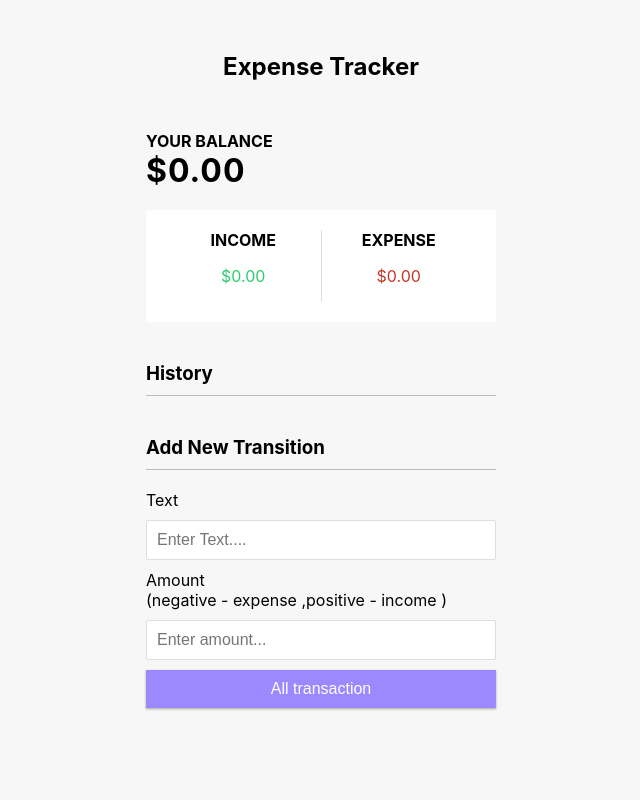
After one commit to raheelhparekh/expense_tracker-SPESA-, a PHP site: page /new_budget_planner.html in a window 1280 px wide. The commit adds this page. Shown: the whole page, without its empty margins (319-959 px from the left). Run offline with PHP 8.4, Linux system fonts and the light colour scheme.

Commit message:
Backend for expense tracker

```diff
--- /dev/null
+++ b/frontend/css/new_budget_planner.css
@@ -0,0 +1,151 @@
+:root {
+    --box-shadow: 0 1px 3px rgba(0, 0, 0, 0.12),
+      0 1px 2px rgba(0, 0, 0, 0.24);
+  }
+
+  * {
+    box-sizing: border-box;
+  }
+
+  body {
+    background-color: #f7f7f7;
+    display: flex;
+    flex-direction: column;
+    align-items: center;
+    justify-content: center;
+    min-height: 100vh;
+    margin: 0;
+    font-family: -apple-system, BlinkMacSystemFont,
+      "Segoe UI", Roboto, Oxygen, Ubuntu, Cantarell,
+      "Open Sans", "Helvetica Neue", sans-serif;
+  }
+
+  .container {
+    margin: 30px auto;
+    width: 350px;
+  }
+
+  h1 {
+    letter-spacing: 1px;
+    margin: 0;
+  }
+
+  h3 {
+    border-bottom: 1px solid #bbb;
+    padding-bottom: 10px;
+    margin: 40px 0 10px;
+  }
+
+  h4 {
+    margin: 0;
+    text-transform: uppercase;
+  }
+
+  .inc-exp-container {
+    background-color: #fff;
+    box-shadow: var(--box--shadow);
+    padding: 20px;
+    display: flex;
+    justify-content: center;
+    margin: 20px 0;
+  }
+
+  .inc-exp-container > div {
+    flex: 1;
+    text-align: center;
+  }
+
+  .inc-exp-container > div:first-of-type {
+    border-right: 1px solid #dedede;
+  }
+
+  .money {
+    font-size: 2;
+    letter-spacing: 1px;
+    margin: 5px 0;
+  }
+  .money-plus {
+    color: #2ecc71;
+  }
+
+  .money-minus {
+    color: #c0392b;
+  }
+
+  label {
+    display: inline-block;
+    margin: 10px 0;
+  }
+
+  input[type="text"],
+  input[type="number"] {
+    border: 1px solid #dedede;
+    border-radius: 2px;
+    display: block;
+    font-size: 16px;
+    padding: 10px;
+    width: 100%;
+  }
+
+  .btn {
+    cursor: pointer;
+    background-color: #9c88ff;
+    box-shadow: var(--box-shadow);
+    color: #fff;
+    border: 0;
+    display: block;
+    font-size: 16px;
+    margin: 10px 0 30px;
+    padding: 10px;
+    width: 100%;
+  }
+
+  .btn:focus,
+  .delete-btn:focus {
+    outline: 0;
+  }
+
+  .list {
+    list-style-type: none;
+    padding: 0;
+    margin-bottom: 40px;
+  }
+
+  .list li {
+    background-color: #fff;
+    box-shadow: var(--box--shadow);
+    color: #333;
+    display: flex;
+    justify-content: space-between;
+    position: relative;
+    padding: 10px;
+    margin: 10px 0;
+  }
+
+  .list li.plus {
+    border-right: 5px solid #2ecc71;
+  }
+
+  .list li.minus {
+    border-right: 5px solid #c0392b;
+  }
+
+  .delete-btn {
+    cursor: pointer;
+    background-color: #e74c3c;
+    border: 0;
+    color: #fff;
+    font-size: 20px;
+    line-height: 20px;
+    padding: 2px 5px;
+    position: absolute;
+    top: 50%;
+    left: 0;
+    transform: translate(-100%, -50%);
+    opacity: 0;
+    transition: opacity 0.3s ease;
+  }
+
+  .list li:hover .delete-btn {
+    opacity: 1;
+  }
--- a/frontend/db_connect.php
+++ b/frontend/db_connect.php
@@ -2,7 +2,7 @@
 $server = "localhost";
 $username = "root";
 $password = "";
-$database = "spesa";
+$database = "miniproject";
 
 $db = mysqli_connect($server , $username , $password , $database);
 
--- a/frontend/expence_tracker.html
+++ b/frontend/expence_tracker.html
@@ -3,7 +3,7 @@
 
 <head>
 	<title>Budget Planning</title>
-	<link rel="stylesheet" href="./">
+	<link rel="stylesheet" href="css/expence_tracker.css">
 	<!-- <script src="/frontend/assets/js/expense_tracker.js"></script> -->
 	<script src="https://cdn.jsdelivr.net/npm/chart.js"></script>
 </head>
--- /dev/null
+++ b/frontend/js/new_budget_planner.js
@@ -0,0 +1,132 @@
+//1
+const balance = document.getElementById(
+    "balance"
+  );
+  const money_plus = document.getElementById(
+    "money-plus"
+  );
+  const money_minus = document.getElementById(
+    "money-minus"
+  );
+  const list = document.getElementById("list");
+  const form = document.getElementById("form");
+  const text = document.getElementById("text");
+  const amount = document.getElementById("amount");
+  // const dummyTransactions = [
+  //   { id: 1, text: "Flower", amount: -20 },
+  //   { id: 2, text: "Salary", amount: 300 },
+  //   { id: 3, text: "Book", amount: -10 },
+  //   { id: 4, text: "Camera", amount: 150 },
+  // ];
+
+  // let transactions = dummyTransactions;
+
+  //last
+  const localStorageTransactions = JSON.parse(localStorage.getItem('transactions'));
+
+  let transactions = localStorage.getItem('transactions') !== null ? localStorageTransactions : [];
+
+  //5
+  //Add Transaction
+  function addTransaction(e){
+    e.preventDefault();
+    if(text.value.trim() === '' || amount.value.trim() === ''){
+      alert('please add text and amount')
+    }else{
+      const transaction = {
+        id:generateID(),
+        text:text.value,
+        amount:+amount.value
+      }
+
+      transactions.push(transaction);
+
+      addTransactionDOM(transaction);
+      updateValues();
+      updateLocalStorage();
+      text.value='';
+      amount.value='';
+    }
+  }
+
+
+  //5.5
+  //Generate Random ID
+  function generateID(){
+    return Math.floor(Math.random()*1000000000);
+  }
+
+  //2
+
+  //Add Trasactions to DOM list
+  function addTransactionDOM(transaction) {
+    //GET sign
+    const sign = transaction.amount < 0 ? "-" : "+";
+    const item = document.createElement("li");
+
+    //Add Class Based on Value
+    item.classList.add(
+      transaction.amount < 0 ? "minus" : "plus"
+    );
+
+    item.innerHTML = `
+      ${transaction.text} <span>${sign}${Math.abs(
+      transaction.amount
+    )}</span>
+      <button class="delete-btn" onclick="removeTransaction(${transaction.id})">x</button>
+      `;
+    list.appendChild(item);
+  }
+
+  //4
+
+  //Update the balance income and expence
+  function updateValues() {
+    const amounts = transactions.map(
+      (transaction) => transaction.amount
+    );
+    const total = amounts
+      .reduce((acc, item) => (acc += item), 0)
+      .toFixed(2);
+    const income = amounts
+      .filter((item) => item > 0)
+      .reduce((acc, item) => (acc += item), 0)
+      .toFixed(2);
+    const expense =
+      (amounts
+        .filter((item) => item < 0)
+        .reduce((acc, item) => (acc += item), 0) *
+      -1).toFixed(2);
+
+      balance.innerText=`$${total}`;
+      money_plus.innerText = `$${income}`;
+      money_minus.innerText = `$${expense}`;
+  }
+
+
+  //6
+
+  //Remove Transaction by ID
+  function removeTransaction(id){
+    transactions = transactions.filter(transaction => transaction.id !== id);
+    updateLocalStorage();
+    Init();
+  }
+  //last
+  //update Local Storage Transaction
+  function updateLocalStorage(){
+    localStorage.setItem('transactions',JSON.stringify(transactions));
+  }
+
+  //3
+
+  //Init App
+  function Init() {
+    list.innerHTML = "";
+    transactions.forEach(addTransactionDOM);
+    updateValues();
+  }
+
+  Init();
+
+  form.addEventListener('submit',addTransaction);
--- /dev/null
+++ b/frontend/new_budget_planner.html
@@ -0,0 +1,55 @@
+<!DOCTYPE html>
+<html lang="en">
+  <head>
+    <meta charset="UTF-8" />
+    <meta
+      name="viewport"
+      content="width=device-width, initial-scale=1.0"
+    />
+    <title>Expense Tracker</title>
+    <link rel="stylesheet" href="/css/new_budget_planner.css" />
+  </head>
+  <body>
+    <h2>Expense Tracker</h2>
+    <div class="container">
+      <h4>Your Balance</h4>
+      <h1 id="balance">$0.00</h1>
+      <div class="inc-exp-container">
+        <div>
+          <h4>Income</h4>
+          <p id="money-plus" class="money-plus">
+            +$0.00
+          </p>
+        </div>
+        <div>
+          <h4>Expense</h4>
+          <p id="money-minus" class="money-minus">
+            -$0.00
+          </p>
+        </div>
+      </div>
+
+      <h3>History</h3>
+      <ul id="list" class="list">
+        <!-- <li class="minus">
+          Cash <span>-$400</span
+          ><button class="delete-btn">x</button>
+        </li> -->
+      </ul>
+      <h3>Add New Transition</h3>
+      <form id="form">
+          <div class="form-control">
+              <label for="text">Text</label>
+              <input type="text" id="text" placeholder="Enter Text...."/>
+          </div>
+          <div class="form-control">
+              <label for="amount">Amount <br> (negative - expense ,positive - income )</label>
+              <input type="number" id="amount" placeholder="Enter amount...">
+          </div>
+          <button class="btn">All transaction</button>
+      </form>
+    </div>
+    <!-- JavaYscript Project  -->
+    <script src="js/new_budget_planner.js"></script>
+  </body>
+</html>
--- a/frontend/spessa.php
+++ b/frontend/spessa.php
@@ -123,7 +123,7 @@
                             <li><a class="dropdown-item" href="sip_calc.html">SIP Calculator</a></li>
                             <li><a class="dropdown-item" href="EMI_Calculator.html">EMI Calculator</a></li>
                             <li><a class="dropdown-item" href="FD_Calculator.html">FD Calculator</a></li>
-                            <li><a class="dropdown-item" href="budget_planner.html">Expense Tracker</a></li>
+                            <li><a class="dropdown-item" href="budget_planner.php">Expense Tracker</a></li>
                         </ul>
                     </li>
                 </ul>
--- a/frontend/wallet.html
+++ b/frontend/wallet.html
@@ -21,7 +21,7 @@
 
     <h1>BUDGET DATA</h1>
     <div id="budget-container">
-      <form>
+      <form method = "POST">
         <label for="groceries-budget">Groceries:</label>
         <input type="number" id="groceries-budget" name="groceries-budget" min="0"><br>
 
```
Also changed, not shown: frontend/budget_planner.php (renamed from frontend/budget_planner.html, +32 -7 lines), frontend/css/budget_planner.css (+11 -5 lines), frontend/css/wallet.css (+7 -7 lines), frontend/login.php (+0 -9 lines), frontend/sign_up.php (+0 -79 lines), frontend/sign_up_process.php (+1 -6 lines).
